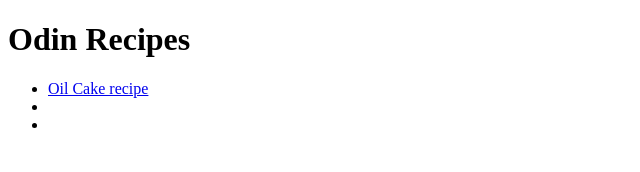
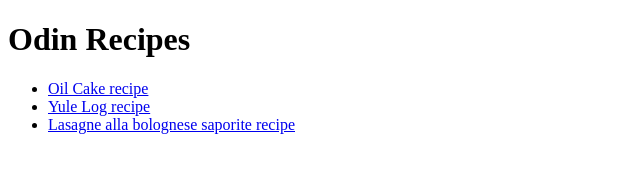
Before and after one commit to Taci12/odin-recipes, a plain HTML site: page index.html in a window 1280 px wide. Shown: the whole page, without its empty margins (0-640 px from the left). Drawn offline with Linux system fonts and the light colour scheme.

Commit message:
finished putting the links in the index.html

```diff
--- a/index.html
+++ b/index.html
@@ -18,8 +18,8 @@ Finally, under the ingredients list, add a “Steps” heading followed by an or
     <h1>Odin Recipes</h1>
     <ul>
         <li><a href="./recipes/oil-cake.html">Oil Cake recipe</a></li>
-        <li><a href=""></a></li>
-        <li><a href=""></a></li>
+        <li><a href="./recipes/yule-log.html">Yule Log recipe</a></li>
+        <li><a href="./recipes/lasagne-alla-bolognese-saporite.html">Lasagne alla bolognese saporite recipe</a></li>
     </ul>
 </body>
 </html>
```
